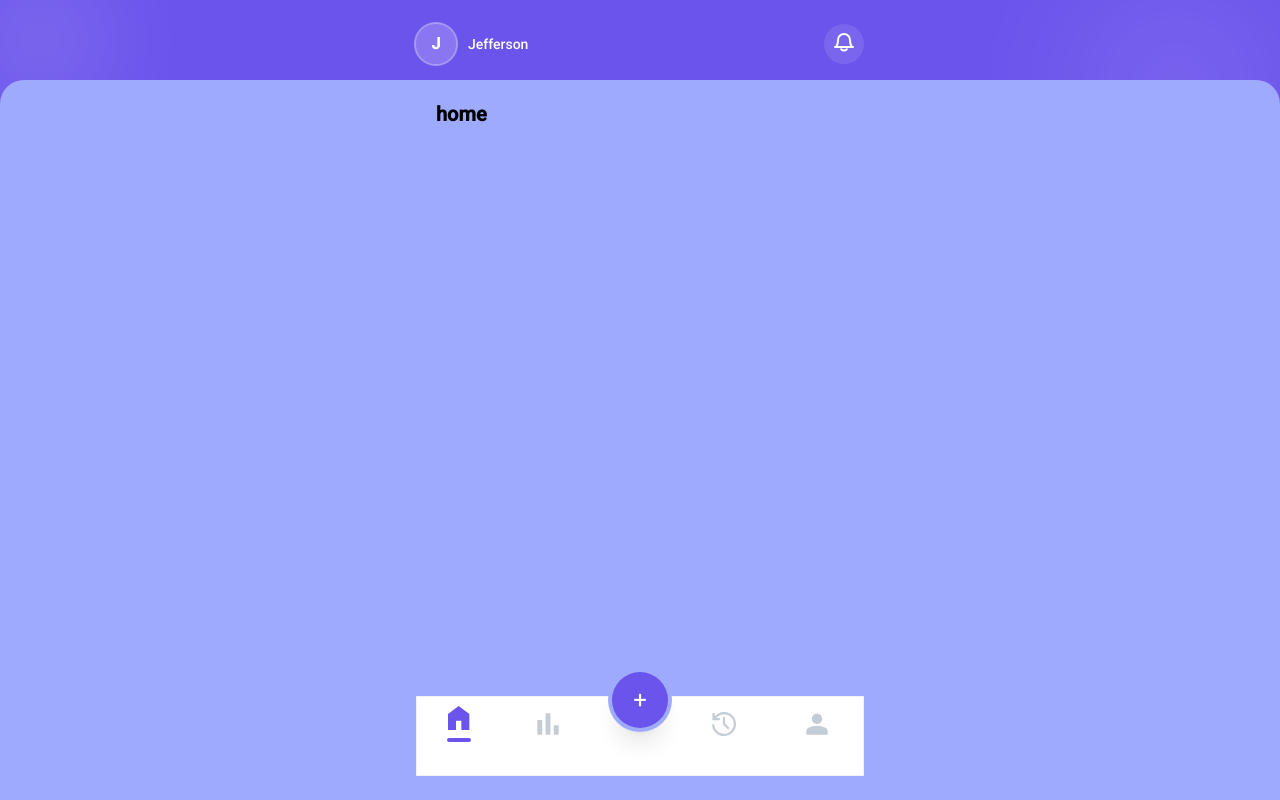
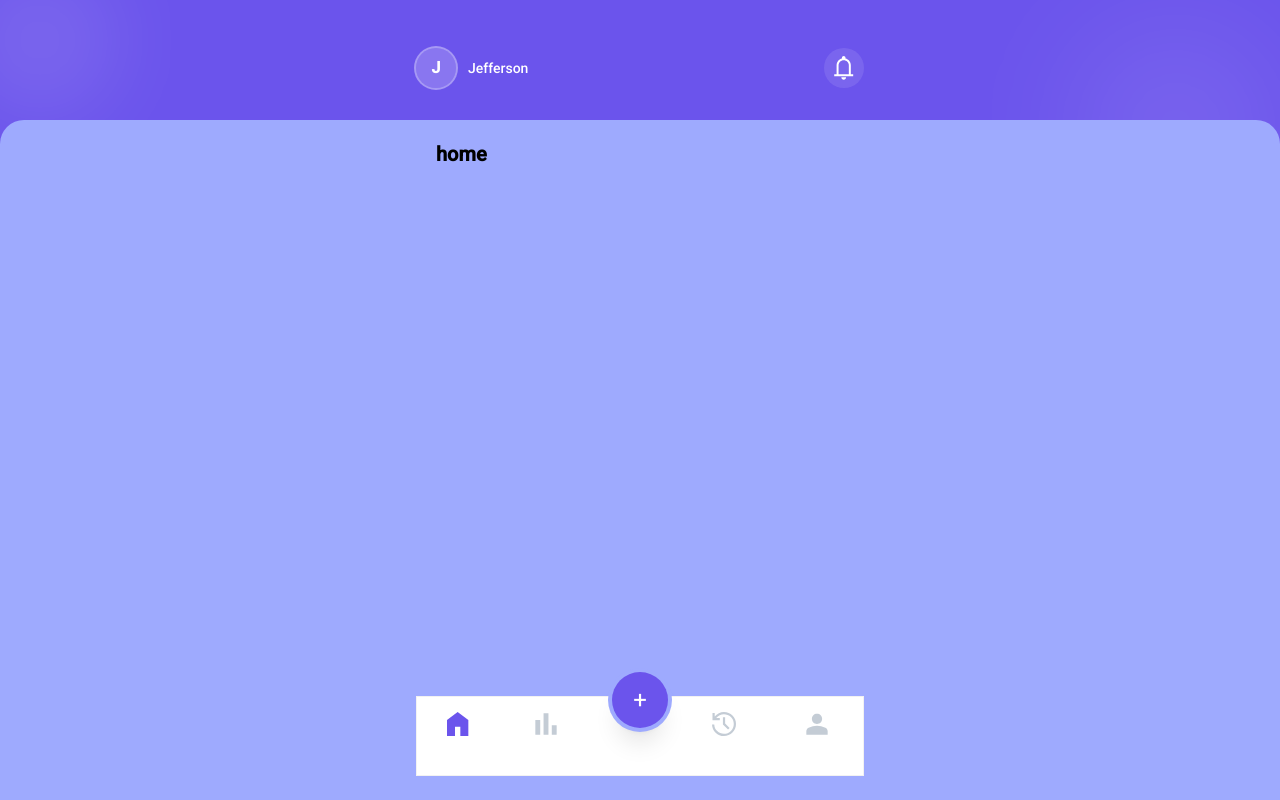
Before and after one commit to jesilvadev/financas-app, an Angular app: page / in a window 1280 px wide. Built offline with nearby package versions, Linux system fonts and the light colour scheme.

Commit message:
feat: ajusta estilos do cabeçalho e remove indicadores de navegação

```diff
--- a/src/app/layout/main-layout.component.html
+++ b/src/app/layout/main-layout.component.html
@@ -1,7 +1,7 @@
 <div class="min-h-svh bg-layer text-black flex flex-col">
   <!-- HEADER -->
   <header
-    class="relative bg-primary text-white px-5 pt-6 pb-16 overflow-hidden"
+    class="relative bg-primary text-white px-5 pt-12 pb-20 overflow-hidden"
   >
     <div class="mx-auto max-w-md">
       <div class="flex items-center justify-between">
@@ -21,16 +21,15 @@
           <!-- Bell icon -->
           <svg
             xmlns="http://www.w3.org/2000/svg"
-            viewBox="0 0 24 24"
+            width="22"
+            height="27"
+            viewBox="0 0 22 27"
             fill="none"
-            stroke="currentColor"
-            stroke-width="2"
             class="h-6 w-6"
           >
             <path
-              stroke-linecap="round"
-              stroke-linejoin="round"
-              d="M14.86 17.21a4 4 0 0 1-5.72 0M18 8a6 6 0 1 0-12 0c0 7-3 7-3 7h18s-3 0-3-7"
+              d="M0 22.6667V20.4443H2.66667V10.5777C2.66667 8.71856 3.21856 7.05745 4.32233 5.59433C5.42589 4.13145 6.874 3.2 8.66667 2.8V2C8.66667 1.44444 8.86111 0.972222 9.25 0.583333C9.63889 0.194444 10.1111 0 10.6667 0C11.2222 0 11.6944 0.194444 12.0833 0.583333C12.4722 0.972222 12.6667 1.44444 12.6667 2V2.8C14.4593 3.2 15.9074 4.13145 17.011 5.59433C18.1148 7.05745 18.6667 8.71856 18.6667 10.5777V20.4443H21.3333V22.6667H0ZM10.6667 26.6667C9.93334 26.6667 9.30556 26.4056 8.78333 25.8833C8.26111 25.3611 8 24.7333 8 24H13.3333C13.3333 24.7333 13.0722 25.3611 12.55 25.8833C12.0278 26.4056 11.4 26.6667 10.6667 26.6667ZM4.889 20.4443H16.4443V10.5777C16.4443 8.97767 15.8814 7.61478 14.7557 6.489C13.6297 5.363 12.2667 4.8 10.6667 4.8C9.06667 4.8 7.70367 5.363 6.57767 6.489C5.45189 7.61478 4.889 8.97767 4.889 10.5777V20.4443Z"
+              fill="currentColor"
             />
           </svg>
         </button>
@@ -90,10 +89,6 @@
               fill="currentColor"
             />
           </svg>
-          <div
-            *ngIf="rlaHome.isActive"
-            class="h-1 w-6 bg-primary rounded-full"
-          ></div>
         </a>
 
         <!-- Stats -->
@@ -118,10 +113,6 @@
               fill="currentColor"
             />
           </svg>
-          <div
-            *ngIf="rlaStats.isActive"
-            class="h-1 w-6 bg-primary rounded-full"
-          ></div>
         </a>
 
         <!-- Espaço para FAB -->
@@ -149,10 +140,6 @@
               fill="currentColor"
             />
           </svg>
-          <div
-            *ngIf="rlaHistory.isActive"
-            class="h-1 w-6 bg-primary rounded-full"
-          ></div>
         </a>
 
         <!-- Perfil -->
@@ -177,10 +164,6 @@
               fill="currentColor"
             />
           </svg>
-          <div
-            *ngIf="rlaProfile.isActive"
-            class="h-1 w-6 bg-primary rounded-full"
-          ></div>
         </a>
       </div>
 
```
